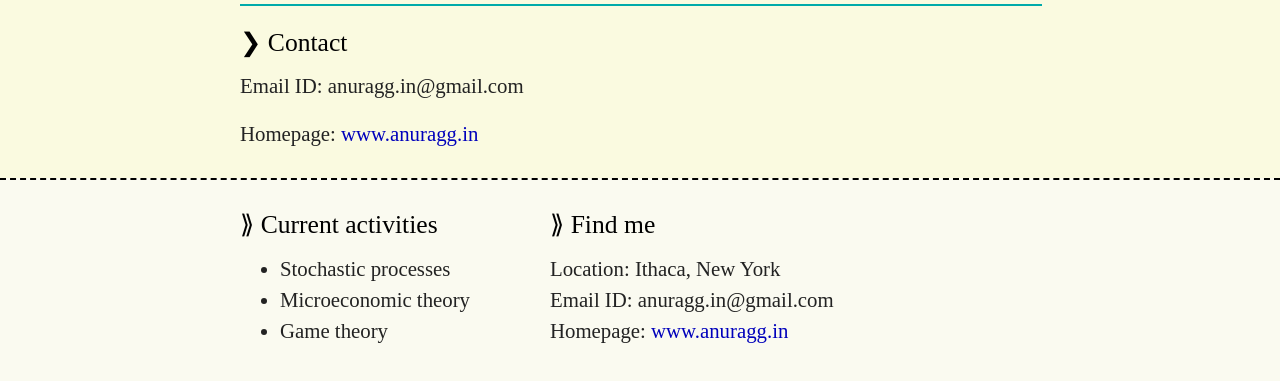
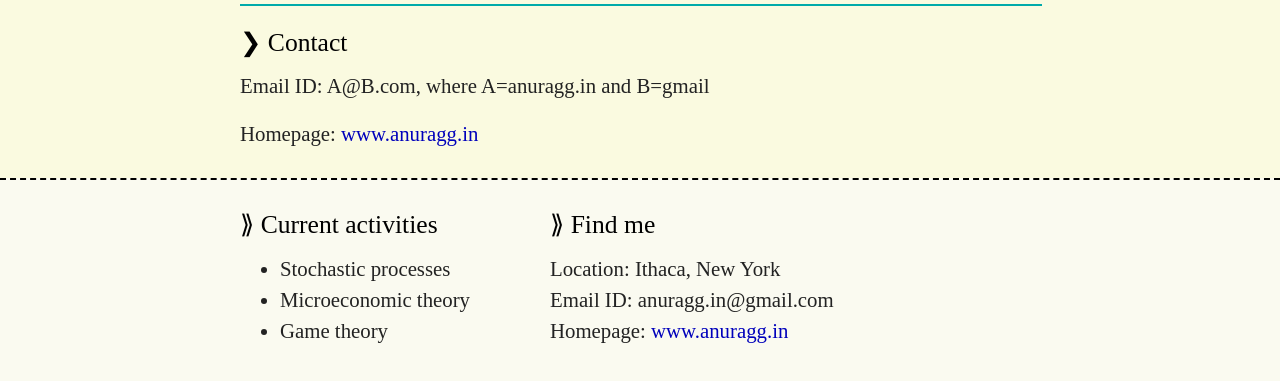
Before and after one commit to anuragg-in/anuragg-in.github.io, a plain HTML site: page contact.html in a window 1280 px wide. Shown: the part 337-718 px from the top of the page. Drawn offline with Linux system fonts and the light colour scheme.

Commit message:
email puzzle

```diff
--- a/contact.html
+++ b/contact.html
@@ -32,7 +32,7 @@
 <div class = "title">Anurag Gupta</div><hr>
 <div class = "heading">Contact</div>
 <div class = "text unjustify">
-Email ID: anuragg.in@gmail.com<div class = "vertical-space"></div>
+Email ID: A@B.com, where A=anuragg.in and B=gmail<div class = "vertical-space"></div>
 <!--Contact: (+91)-976-94-93-654<div class = "vertical-space"></div>-->
 Homepage: <a href = "http://www.anurag.in">www.anuragg.in</a>
 </div>
```
